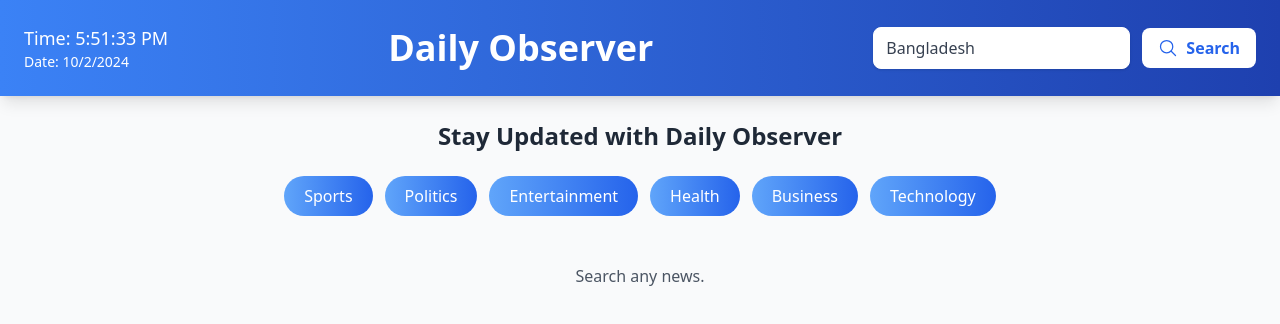
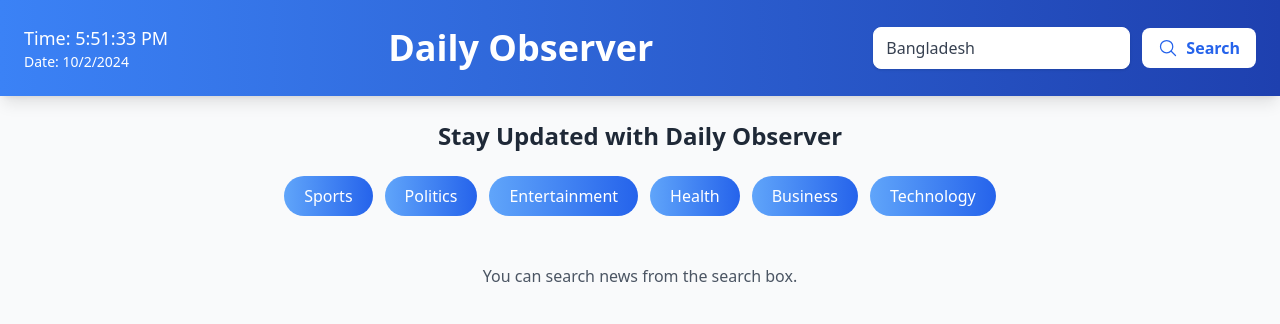
Before and after one commit to raj-hawlader/Daily-Observer-newsAPI, a React (Vite) app: page / in a window 1280 px wide. Shown: the top 324 px of the page. Built offline with nearby package versions, Linux system fonts and the light colour scheme; no server answers.

Commit message:
api key issue

```diff
--- a/src/components/Newsapp.jsx
+++ b/src/components/Newsapp.jsx
@@ -86,7 +86,7 @@ const Newsapp = () => {
                 {newsData ? (
                     <Card data={newsData} />
                 ) : (
-                    <p className="text-center text-gray-600">Search any news.</p>
+                    <p className="text-center text-gray-600">You can search news from the search box.</p>
                 )}
             </div>
         </div>
```
